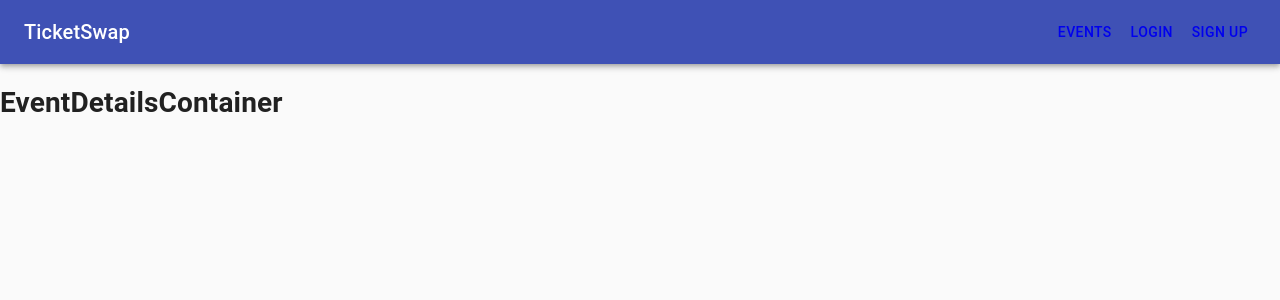
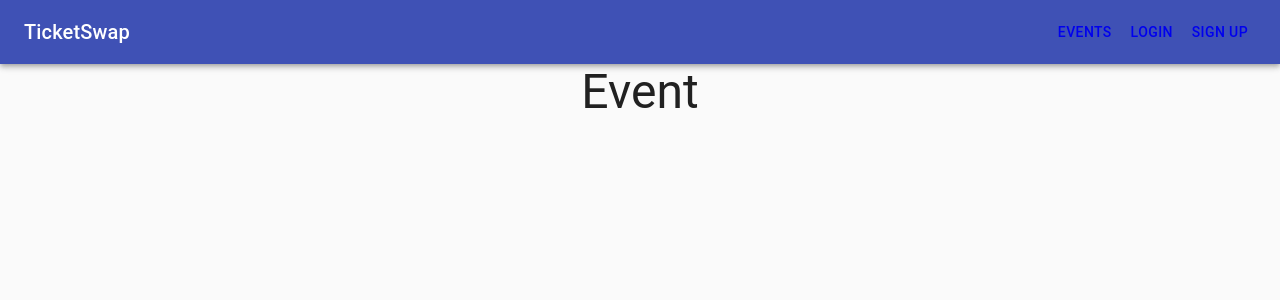
Before and after one commit to sebastiaandekker/ticketswap-client, a React (Create React App) app: page /event/1 in a window 1280 px wide. Shown: the top 300 px of the page. Built offline with nearby package versions, Linux system fonts and the light colour scheme; the HTML template or start-up script is replaced by a standard one.

Commit message:
Render EventDetails basic structure

```diff
--- a/src/components/EventDetailsContainer.jsx
+++ b/src/components/EventDetailsContainer.jsx
@@ -1,7 +1,7 @@
 import React from "react";
 import { connect } from "react-redux";
 // // import { getEvent } from "../store/event/actions";
-// // import EventDetails from "./EventDetails";
+import EventDetails from "./EventDetails";
 // // import TicketListContainer from "./TicketListContainer";
 
 class EventDetailsContainer extends React.Component {
@@ -13,14 +13,14 @@ class EventDetailsContainer extends React.Component {
     if (!this.props.user) {
       return (
         <div>
-          <h1>EventDetailsContainer</h1>
+          <EventDetails />
           {/* <EventDetails events={this.props.events} /> */}
         </div>
       );
     } else {
       return (
         <div>
-          <h1>EventDetailsContainer</h1>
+          <EventDetails />
           {/* <EventDetails events={this.props.events} /> */}
           {/* <TicketListContainer /> */}
         </div>
```
